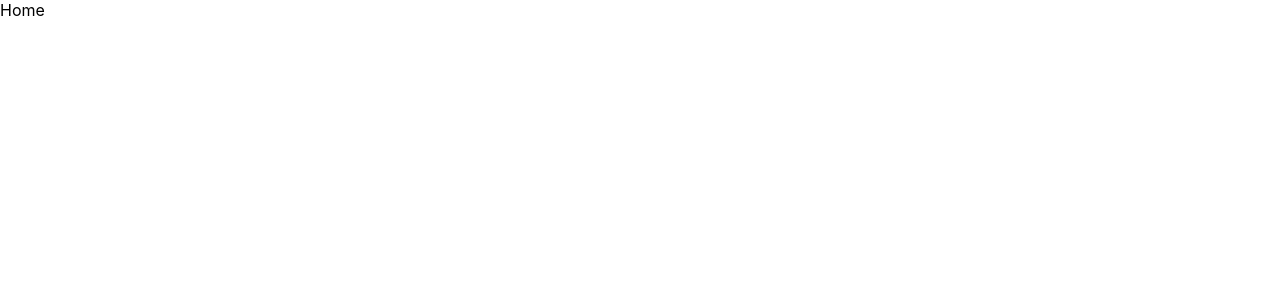
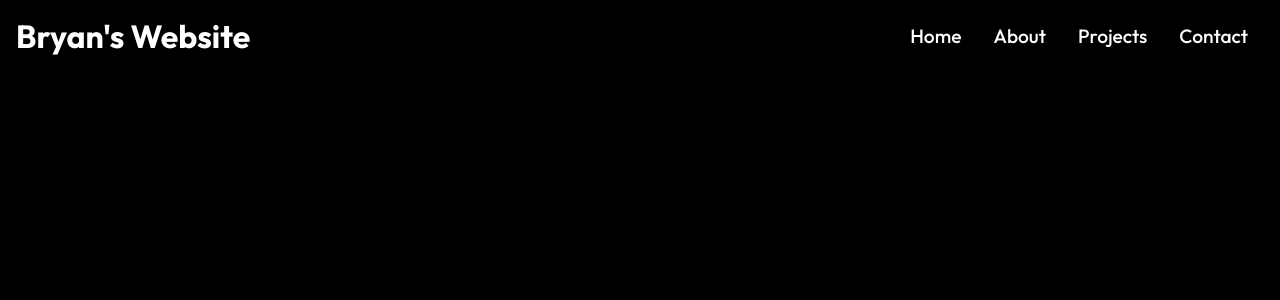
Before and after one commit to Bryan-S-Herrera-Personal-Website/BH-WebSite, a React (Create React App) app: page / in a window 1280 px wide. Shown: the top 300 px of the page. Built offline with nearby package versions, Linux system fonts and the light colour scheme.

Commit message:
Added Responsive and functional navbar

```diff
--- a/public/index.html
+++ b/public/index.html
@@ -6,8 +6,10 @@
     <meta name="theme-color" content="#000000" />
     <meta
       name="description"
-      content="Bryan Herrera Personal Website"
+      content="Web site created using create-react-app"
     />
+    <script src="https://kit.fontawesome.com/2b78604b28.js" crossorigin="anonymous"></script>
+
     <!--
       manifest.json provides metadata used when your web app is installed on a
       user's mobile device or desktop. See https://developers.google.com/web/fundamentals/web-app-manifest/
@@ -22,6 +24,8 @@
       work correctly both with client-side routing and a non-root public URL.
       Learn how to configure a non-root public URL by running `npm run build`.
     -->
+
+
 
 
     <title>BH Personal Website</title>
--- /dev/null
+++ b/src/components/Navbar.js
@@ -0,0 +1,63 @@
+// import css
+import './css/NavbarStyles.css';
+
+// react stuff
+import React, { useState } from 'react'
+import { Link } from 'react-router-dom'
+import { FaBars} from 'react-icons/fa';
+import { FaTimes} from 'react-icons/fa';
+// Navbar Component
+const Navbar = () => {
+
+    const [click, setClick] = useState();
+    const handleClick = () => setClick(!click);
+
+
+  return (
+    <div className='header'>
+        <Link to="/">
+           <h1>Bryan's Website</h1>
+        </Link>
+        <ul className={click ? "nav-menu active" : "nav-menu"}>
+            <li>
+                <Link to="/Home">
+                    Home
+                </Link>
+            </li>
+
+            <li>
+                <Link to="/About">
+                    About
+                </Link>
+            </li>
+
+            <li>
+                <Link to="/Project">
+                    Projects
+                </Link>
+            </li>
+
+            <li>
+                <Link to="/Contact">
+                    Contact
+                </Link>
+            </li>
+
+        </ul>
+
+        <div className="hamburger" onClick={handleClick}>
+            {click ? (
+                 <FaTimes size={20} style={{ color: "#fff" } } />
+            ) : (
+                <FaBars size={20} style={{ color: "#fff" } } />
+            )
+
+            }
+
+
+        </div>
+    </div>
+  )
+}
+
+export default Navbar
--- /dev/null
+++ b/src/components/css/NavbarStyles.css
@@ -0,0 +1,88 @@
+
+.header {
+    display: flex;
+    justify-content: space-between;
+    align-items: center;
+    padding: 1rem;
+}
+
+.nav-menu {
+    display:flex;
+
+}
+
+.nav-menu li {
+    padding: 0 1rem;
+}
+
+.nav-menu li a{
+    font-size: 1.2rem;
+    font-weight: 500;
+}
+
+/*This make disapear the hamburguer icon**/
+.hamburger{
+    display: none;
+}
+
+ul{
+    list-style-type: none;
+  }
+
+/* Buttons */
+.btn {
+    padding: 12px 32px;
+    font-size: 1rem;
+    text-transform: uppercase;
+    background: rgb(248, 217, 14);
+    color:#222;
+    border: 1px solid #fff;
+    font-weight: 600;
+    cursor: pointer;
+}
+
+.btn-light {
+    background: transparent;
+    color: #fff;
+}
+
+.btn:hover {
+    background: rgba(255, 255, 255, 0.2);
+    color: #fff;
+}
+
+/*Responsive*/
+/*When screen at 1048 put the elements
+in the center of the web and put it as a column*/
+@media screen and (max-width: 1048px) {
+    .nav-menu{
+        flex-direction: column;
+        justify-content: center;
+        align-items: center;
+        width: 100%;
+        height: 100vh;
+        background: rgb(0, 0, 0, 0.9);
+        position: absolute;
+        top: 0;
+        left: -100%;
+        z-index: -3;
+        transition: 0.3s;
+    }
+    /*When icon is actived**/
+    .nav-menu.active{
+        left: 0;
+    }
+    /* this make a padding between the items of the navbar */
+    .nav-menu li {
+        padding: 1rem 0;
+    }
+    /**/
+    .nav-menu li a {
+        font-size: 2rem;
+    }
+    /*This make appear the hamburguer icon**/
+    .hamburger{
+        display: initial;
+    }
+
+}
--- a/src/index.css
+++ b/src/index.css
@@ -1,13 +1,23 @@
-body {
+@import url("https://fonts.googleapis.com/css2?family=Outfit:wght@100;200;300;400;500;600;700;800;900&display=swap");
+
+
+*{
+  box-sizing: border-box;
   margin: 0;
-  font-family: -apple-system, BlinkMacSystemFont, 'Segoe UI', 'Roboto', 'Oxygen',
-    'Ubuntu', 'Cantarell', 'Fira Sans', 'Droid Sans', 'Helvetica Neue',
-    sans-serif;
-  -webkit-font-smoothing: antialiased;
-  -moz-osx-font-smoothing: grayscale;
+  padding: 0;
+  font-family: 'Outfit', sans-serif;
 }
 
-code {
-  font-family: source-code-pro, Menlo, Monaco, Consolas, 'Courier New',
-    monospace;
+body{
+  background-color: black;
 }
+
+h1, h4, p,
+a {
+  color: #fff;
+  text-decoration: none;
+}
+
+ul{
+  list-style-type: none;
+}
--- a/src/routes/Home.js
+++ b/src/routes/Home.js
@@ -1,11 +1,17 @@
 // imports
 import React from 'react'
+import Navbar from '../components/Navbar';
 
 // HOME
 
 const Home = () => {
   return (
-    <div>Home</div>
+    // navbar
+    <div>
+      <Navbar/>
+
+
+    </div>
   )
 }
 
```
